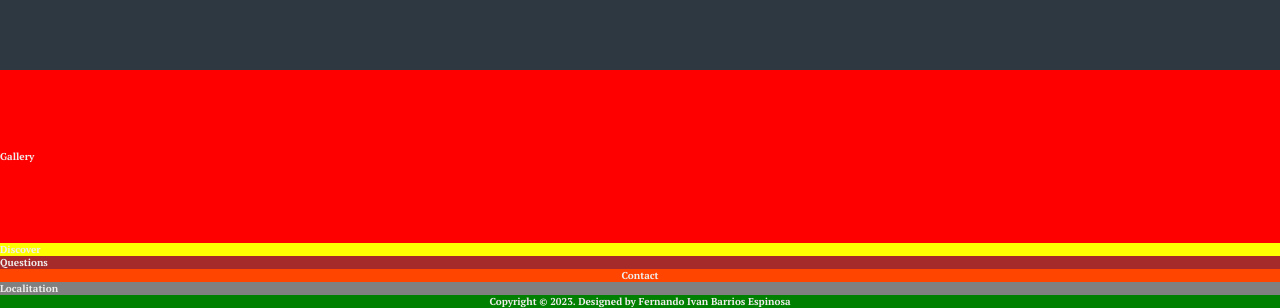
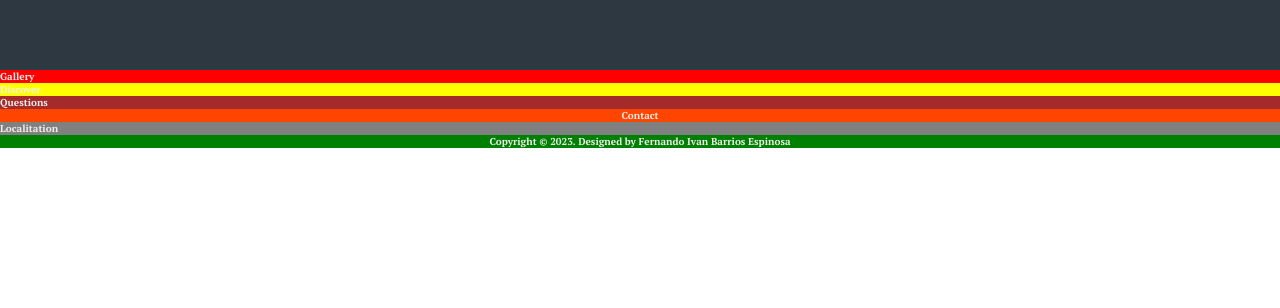
Before and after one commit to Fer07BE/Inks-forever, a website: page index.html in a window 1280 px wide. Shown: the part 2931-3239 px from the top of the page. After the commit the page ends 3079 px from the top, so only its background shows below. Drawn offline with nearby package versions, Linux system fonts and the light colour scheme.

Commit message:
Update gallery

```diff
--- a/index.html
+++ b/index.html
@@ -248,7 +248,7 @@
     </section>
 
     <!-- GALLERY -->
-    <section class="gallery pd">Gallery</section>
+    <section class="gallery">Gallery</section>
 
     <!-- DISCOVER -->
     <section class="discover">Discover</section>
```
